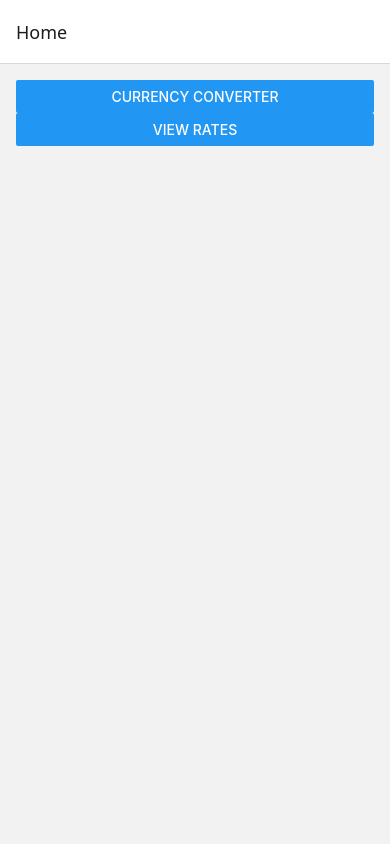
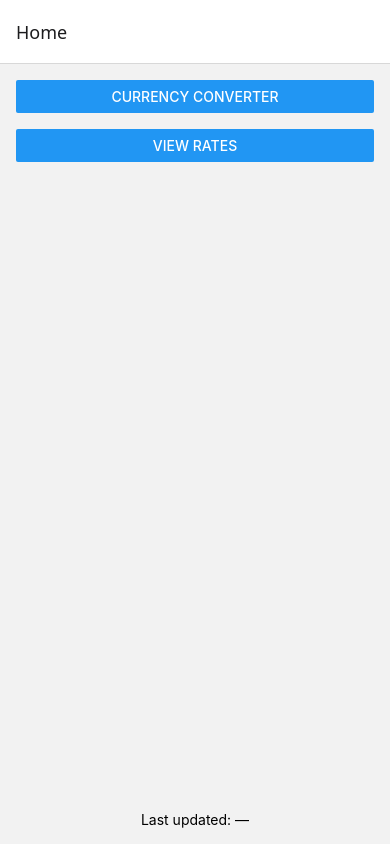
Before and after one commit to hrdyjan1/cnb-convertor, a React Native app: screen /Home in a window 390 px wide. Built offline with nearby package versions, Linux system fonts and the light colour scheme; no server answers.

Commit message:
feat: [CNB-6] integrated React Query for data fetching

```diff
--- a/App.tsx
+++ b/App.tsx
@@ -1,14 +1,17 @@
 import { StyleSheet, View } from 'react-native';
 import { SafeAreaProvider } from 'react-native-safe-area-context';
 import { RootNavigator } from './src/app/navigation/RootNavigator';
+import { QueryProvider } from './src/app/providers/QueryProvider';
 
 function App() {
   return (
-    <SafeAreaProvider>
-      <View style={styles.container}>
-        <RootNavigator />
-      </View>
-    </SafeAreaProvider>
+    <QueryProvider>
+      <SafeAreaProvider>
+        <View style={styles.container}>
+          <RootNavigator />
+        </View>
+      </SafeAreaProvider>
+    </QueryProvider>
   );
 }
 
--- a/package.json
+++ b/package.json
@@ -14,6 +14,7 @@
     "@react-native-picker/picker": "2.11.1",
     "@react-navigation/native": "^7.1.28",
     "@react-navigation/native-stack": "^7.12.0",
+    "@tanstack/react-query": "^5.90.20",
     "expo": "~54.0.33",
     "expo-status-bar": "~3.0.9",
     "react": "19.1.0",
--- /dev/null
+++ b/src/app/providers/QueryProvider.tsx
@@ -0,0 +1,12 @@
+import { QueryClient, QueryClientProvider } from '@tanstack/react-query';
+import type { PropsWithChildren } from 'react';
+
+const client = new QueryClient();
+
+interface QueryProviderProps extends PropsWithChildren {}
+
+function QueryProvider({ children }: QueryProviderProps) {
+  return <QueryClientProvider client={client}>{children}</QueryClientProvider>;
+}
+
+export { QueryProvider };
--- /dev/null
+++ b/src/components/LastUpdatedLabel.tsx
@@ -0,0 +1,19 @@
+import { StyleSheet, Text } from 'react-native';
+import { getLastUpdatedLabel } from '../utils/getLastUpdatedLabel';
+
+interface LastUpdatedLabelProps {
+  updatedAt: number;
+}
+
+function LastUpdatedLabel({ updatedAt }: LastUpdatedLabelProps) {
+  const lastUpdatedLabel = getLastUpdatedLabel(updatedAt);
+  return <Text style={styles.lastUpdated}>{lastUpdatedLabel}</Text>;
+}
+
+const styles = StyleSheet.create({
+  lastUpdated: {
+    textAlign: 'center',
+  },
+});
+
+export { LastUpdatedLabel };
--- a/src/features/finance/hooks/useCnbRates.ts
+++ b/src/features/finance/hooks/useCnbRates.ts
@@ -1,37 +1,18 @@
-import { useEffect, useState } from 'react';
+import { useQuery } from '@tanstack/react-query';
 import { fetchCnbRates } from '../api/fetchCnbRates';
 import type { RatesResponse } from '../types';
 
 function useCnbRates() {
-  const [isLoading, setIsLoading] = useState(false);
-  const [error, setError] = useState<unknown | null>(null);
-  const [data, setData] = useState<RatesResponse | null>(null);
+  const query = useQuery<RatesResponse>({
+    queryKey: ['cnbRates'],
+    queryFn: fetchCnbRates,
+    staleTime: 5 * 60 * 1000,
+    gcTime: 30 * 60 * 1000,
+    enabled: true,
+    refetchInterval: 5 * 60 * 1000,
+  });
 
-  useEffect(() => {
-    let isMounted = true;
-
-    async function loadCnbRates() {
-      setError(null);
-      setIsLoading(true);
-
-      try {
-        const data = await fetchCnbRates();
-        if (isMounted) setData(data);
-      } catch (error) {
-        setError(error instanceof Error ? error : new Error('Unknown error'));
-      } finally {
-        setIsLoading(false);
-      }
-    }
-
-    loadCnbRates();
-
-    return () => {
-      isMounted = false;
-    };
-  }, []);
-
-  return { data, error, isLoading };
+  return query;
 }
 
 export { useCnbRates };
--- a/src/screens/ConvertScreen.tsx
+++ b/src/screens/ConvertScreen.tsx
@@ -1,24 +1,32 @@
 import { Picker } from '@react-native-picker/picker';
 import { useState } from 'react';
-import { StyleSheet, Text, TextInput } from 'react-native';
+import { StyleSheet, Text, TextInput, View } from 'react-native';
 import { BaseScreen } from '../components/BaseScreen';
+import { LastUpdatedLabel } from '../components/LastUpdatedLabel';
 import { useCnbRates } from '../features/finance/hooks/useCnbRates';
 import { useCurrencyConversion } from '../features/finance/hooks/useCurrencyConversion';
 import { formatCurrency } from '../utils/formatCurrency';
 
 function ConvertScreen() {
   const [czk, setCzk] = useState('');
-  const { data, isLoading, error } = useCnbRates();
   const [currency, setCurrency] = useState('EUR');
+  const {
+    data: ratesData,
+    dataUpdatedAt,
+    error: ratesError,
+    isLoading: isRatesLoading,
+  } = useCnbRates();
 
-  const { result, error: conversionError } = useCurrencyConversion(
-    czk,
-    currency,
-    data?.rates,
-  );
+  const { result: conversionResult, error: conversionError } =
+    useCurrencyConversion(czk, currency, ratesData?.rates ?? []);
 
   return (
-    <BaseScreen error={error} isLoading={isLoading || !data}>
+    <BaseScreen
+      error={ratesError}
+      isLoading={isRatesLoading || !ratesData}
+      containerStyle={styles.container}
+    >
+      <View>
         <TextInput
           value={czk}
           returnKeyType="go"
@@ -37,7 +45,7 @@ function ConvertScreen() {
           selectedValue={currency}
           onValueChange={setCurrency}
         >
-        {data?.rates.map((rate) => (
+          {ratesData?.rates.map((rate) => (
             <Picker.Item
               key={rate.code}
               value={rate.code}
@@ -46,16 +54,24 @@ function ConvertScreen() {
           ))}
         </Picker>
 
-      {result !== null && (
-        <Text style={styles.result}>{formatCurrency(result, currency)}</Text>
+        {conversionResult !== null && (
+          <Text style={styles.result}>
+            {formatCurrency(conversionResult, currency)}
+          </Text>
         )}
 
         {conversionError && <Text style={styles.error}>{conversionError}</Text>}
+      </View>
+
+      <LastUpdatedLabel updatedAt={dataUpdatedAt} />
     </BaseScreen>
   );
 }
 
 const styles = StyleSheet.create({
+  container: {
+    justifyContent: 'space-between',
+  },
   input: {
     borderWidth: 1,
     padding: 10,
--- a/src/screens/HomeScreen.tsx
+++ b/src/screens/HomeScreen.tsx
@@ -1,9 +1,12 @@
 import { useNavigation } from '@react-navigation/native';
-import { Button } from 'react-native';
+import { Button, StyleSheet, View } from 'react-native';
 import { BaseScreen } from '../components/BaseScreen';
+import { LastUpdatedLabel } from '../components/LastUpdatedLabel';
+import { useCnbRates } from '../features/finance/hooks/useCnbRates';
 
 function HomeScreen() {
   const navigation = useNavigation();
+  const { dataUpdatedAt } = useCnbRates();
 
   const handleConverterPress = () => {
     navigation.navigate('Converter');
@@ -14,11 +17,24 @@ function HomeScreen() {
   };
 
   return (
-    <BaseScreen>
-      <Button title="Currency Converter" onPress={handleConverterPress} />
-      <Button title="View Rates" onPress={handleRatesPress} />
+    <BaseScreen containerStyle={styles.container}>
+      <View style={styles.buttonsContainer}>
+        <Button title="Currency Converter" onPress={handleConverterPress} />
+        <Button title="View Rates" onPress={handleRatesPress} />
+      </View>
+
+      <LastUpdatedLabel updatedAt={dataUpdatedAt} />
     </BaseScreen>
   );
 }
 
+const styles = StyleSheet.create({
+  container: {
+    justifyContent: 'space-between',
+  },
+  buttonsContainer: {
+    gap: 16,
+  },
+});
+
 export { HomeScreen };
--- a/src/screens/RatesScreen.tsx
+++ b/src/screens/RatesScreen.tsx
@@ -1,10 +1,11 @@
 import { FlatList, StyleSheet, Text, View } from 'react-native';
 import { BaseScreen } from '../components/BaseScreen';
+import { LastUpdatedLabel } from '../components/LastUpdatedLabel';
 import { useCnbRates } from '../features/finance/hooks/useCnbRates';
 import type { Rate } from '../features/finance/types';
 
 function RatesScreen() {
-  const { data, isLoading, error } = useCnbRates();
+  const { data, error, isLoading, dataUpdatedAt, refetch } = useCnbRates();
 
   const renderItem = ({ item }: { item: Rate }) => {
     return (
@@ -23,18 +24,28 @@ function RatesScreen() {
   };
 
   return (
-    <BaseScreen error={error} isLoading={isLoading}>
+    <BaseScreen
+      error={error}
+      isLoading={isLoading}
+      containerStyle={styles.container}
+    >
       <FlatList
+        onRefresh={refetch}
         refreshing={isLoading}
         renderItem={renderItem}
         data={data?.rates ?? []}
         showsVerticalScrollIndicator={false}
       />
+      <LastUpdatedLabel updatedAt={dataUpdatedAt} />
     </BaseScreen>
   );
 }
 
 const styles = StyleSheet.create({
+  container: {
+    paddingTop: 0,
+    justifyContent: 'space-between',
+  },
   code: { flex: 1 },
   country: { flex: 1, textAlign: 'center' },
   amount: { flex: 1, textAlign: 'right' },
--- /dev/null
+++ b/src/utils/getLastUpdatedLabel.ts
@@ -0,0 +1,6 @@
+function getLastUpdatedLabel(updatedAt?: string | number | Date | null) {
+  if (!updatedAt) return 'Last updated: —';
+  return `Last updated: ${new Date(updatedAt).toLocaleString('cs-CZ')}`;
+}
+
+export { getLastUpdatedLabel };
```
Also changed, not shown: 1 other file (tests, documents, lock files or other folders). Lines whose indentation alone changed are shown as unchanged.
